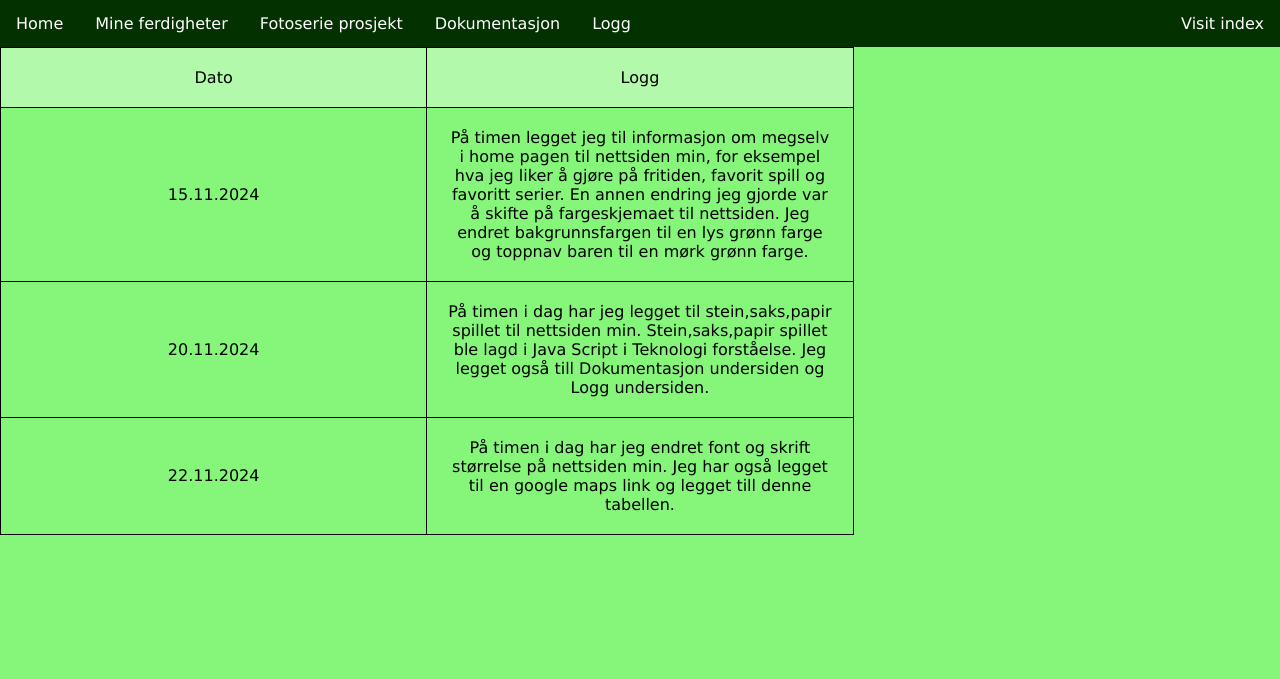
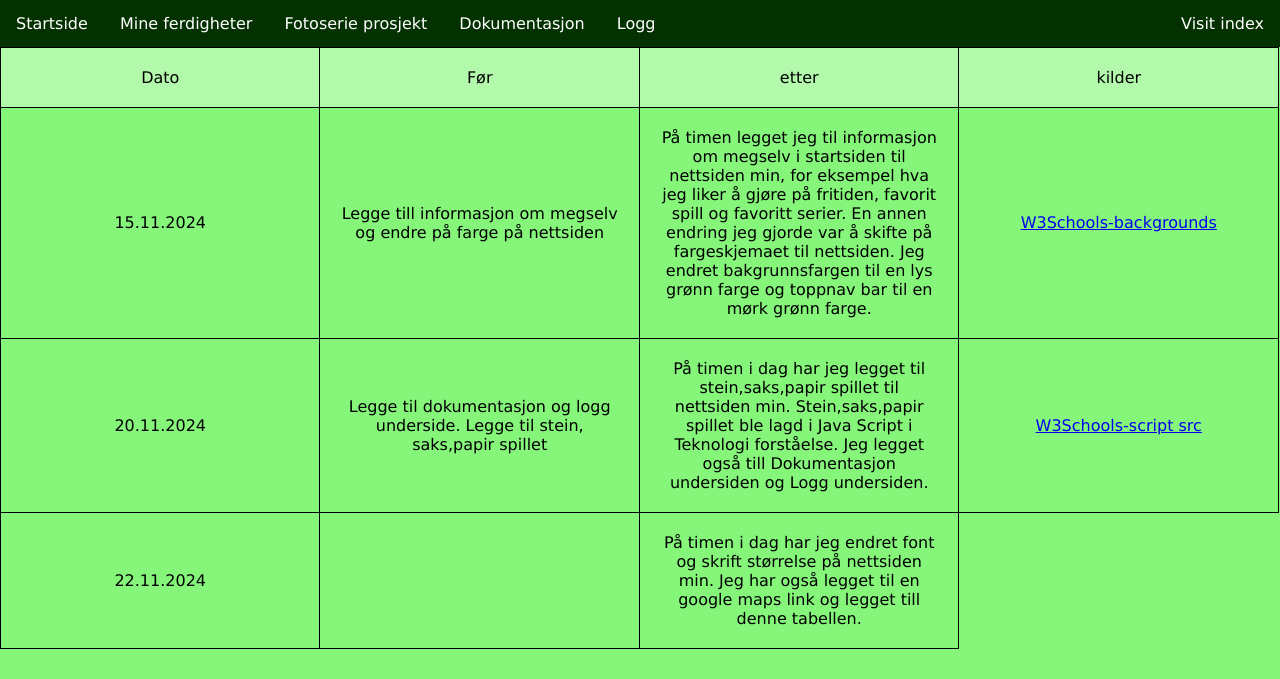
Before and after one commit to Davitow/Visual-Studio-Code, a web app: file HTML/Fornuftig/Logg.html in a window 1280 px wide. Shown: the part 121-800 px from the top of the page. Run offline with its HTML, style and script files only (its server is not run), Linux system fonts and the light colour scheme.

Commit message:
Bhicken nugget

```diff
--- a/CSS/Fornuftig.css
+++ b/CSS/Fornuftig.css
@@ -56,12 +56,15 @@ body {font-family: Verdana, sans-serif; margin:0}
   width: 50%;
 }
 
+/*table for logg*/
 table {
   width: 100%;
   border-collapse: collapse;
 }
+
+/*Table data cells, boksene i tabellen*/
 td {
-  width: 33.33%;
+  width: 25%;
   padding: 20px;
   text-align: center;
   border: 1px solid black;
@@ -85,6 +88,7 @@ td {
   }
 }
 
+/*Footer, underside på nettsiden*/
 .footer {
   background-color: #f1f1f1;
   padding: 10px;
--- a/HTML/Fornuftig.html
+++ b/HTML/Fornuftig.html
@@ -15,7 +15,7 @@
 
       <!-- Navigation bar -->
       <div class="topnav">
-          <a href="../HTML/Fornuftig.html">Home</a>
+          <a href="../HTML/Fornuftig.html">Startside</a>
           <a href="../HTML/Fornuftig/Ferdigheter_Underside.html">Ferdigheter</a>
           <a href="../HTML/Fornuftig/Fotoserie_Underside.html">Fotoserie prosjekt</a>
           <a href="../HTML/Fornuftig/Dokumentasjon.html">Dokumentasjon</a>
--- a/HTML/Fornuftig/Ferdigheter_Underside.html
+++ b/HTML/Fornuftig/Ferdigheter_Underside.html
@@ -16,7 +16,7 @@
 
     <!--Navigation bar-->
     <div class="topnav">
-          <a href="../Fornuftig.html">Home</a>
+          <a href="../Fornuftig.html">Startside</a>
           <a href="../Fornuftig/Ferdigheter_Underside.html">Ferdigheter</a>
           <a href="../Fornuftig/Fotoserie_Underside.html">Fotoserie prosjekt</a>
           <a href="../Fornuftig/Dokumentasjon.html">Dokumentasjon</a>
@@ -38,3 +38,6 @@
     <h2>Side</h2>
     <p></p>
 </div>
+
+</body>
+</html>
--- a/HTML/Fornuftig/Fotoserie_Underside.html
+++ b/HTML/Fornuftig/Fotoserie_Underside.html
@@ -16,7 +16,7 @@
 
     <!--Navigation bar-->
     <div class="topnav">
-      <a href="../Fornuftig.html">Home</a>
+      <a href="../Fornuftig.html">Startside</a>
       <a href="../Fornuftig/Ferdigheter_Underside.html">Ferdigheter</a>
       <a href="../Fornuftig/Fotoserie_Underside.html">Fotoserie prosjekt</a>
       <a href="../Fornuftig/Dokumentasjon.html">Dokumentasjon</a>
--- a/HTML/Fornuftig/Logg.html
+++ b/HTML/Fornuftig/Logg.html
@@ -16,7 +16,7 @@
 
     <!--Navigation bar-->
     <div class="topnav">
-          <a href="../Fornuftig.html">Home</a>
+          <a href="../Fornuftig.html">Startside</a>
           <a href="../Fornuftig/Ferdigheter_Underside.html">Mine ferdigheter</a>
           <a href="../Fornuftig/Fotoserie_Underside.html">Fotoserie prosjekt</a>
           <a href="../Fornuftig/Dokumentasjon.html">Dokumentasjon</a>
@@ -24,29 +24,37 @@
             <div style="float:right">
                 <a href="../index.html" target="_blank">Visit index</a>
         </div>
-    </div>
+      </div>
     </div>
 
   <table>
     <!-- Øverste rad med 3 bokser -->
     <tr class="top-row">
         <td>Dato</td>
-        <td>Logg</td>
+        <td>Før</td>
+        <td>etter</td>
+        <td>kilder</td>
     </tr>
 
     <!-- Nedre rad med 3 bokser -->
     <tr class="row">
         <td>15.11.2024</td>
-        <td>På timen legget jeg til informasjon om megselv i home pagen til nettsiden min, for eksempel hva jeg liker å gjøre på fritiden, favorit spill og favoritt serier. En annen endring jeg gjorde var å skifte på fargeskjemaet til nettsiden. Jeg endret bakgrunnsfargen til en lys grønn farge og toppnav baren til en mørk grønn farge.</td>
+        <td>Legge till informasjon om megselv og endre på farge på nettsiden</td>
+        <td>På timen legget jeg til informasjon om megselv i startsiden til nettsiden min, for eksempel hva jeg liker å gjøre på fritiden, favorit spill og favoritt serier. En annen endring jeg gjorde var å skifte på fargeskjemaet til nettsiden. Jeg endret bakgrunnsfargen til en lys grønn farge og toppnav bar til en mørk grønn farge.</td>
+        <td><a href="https://www.w3schools.com/css/css_background.asp" target="_blank">W3Schools-backgrounds</a>
+        </td>
     </tr>
 
     <tr class="row">
       <td>20.11.2024</td>
+      <td>Legge til dokumentasjon og logg underside. Legge til stein, saks,papir spillet</td>
       <td>På timen i dag har jeg legget til stein,saks,papir spillet til nettsiden min. Stein,saks,papir spillet ble lagd i Java Script i Teknologi forståelse. Jeg legget også till Dokumentasjon undersiden og Logg undersiden.</td>
+      <td><a href="https://www.w3schools.com/tags/att_script_src.asp" target="_blank">W3Schools-script src</a></td>
     </tr>
 
     <tr class="row">
       <td>22.11.2024</td>
+      <td></td>
       <td>På timen i dag har jeg endret font og skrift størrelse på nettsiden min. Jeg har også legget til en google maps link og legget till denne tabellen.</td>
     </tr>
   </table>
```
